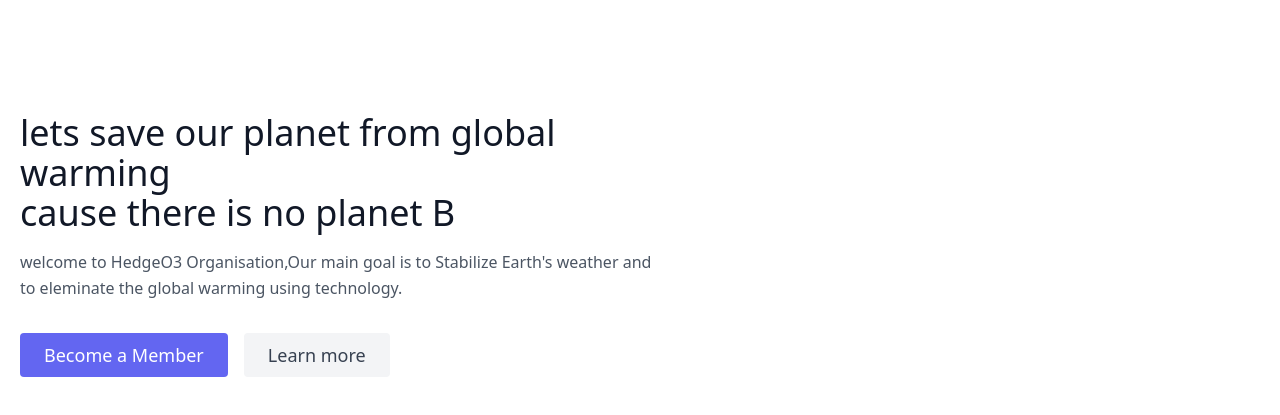
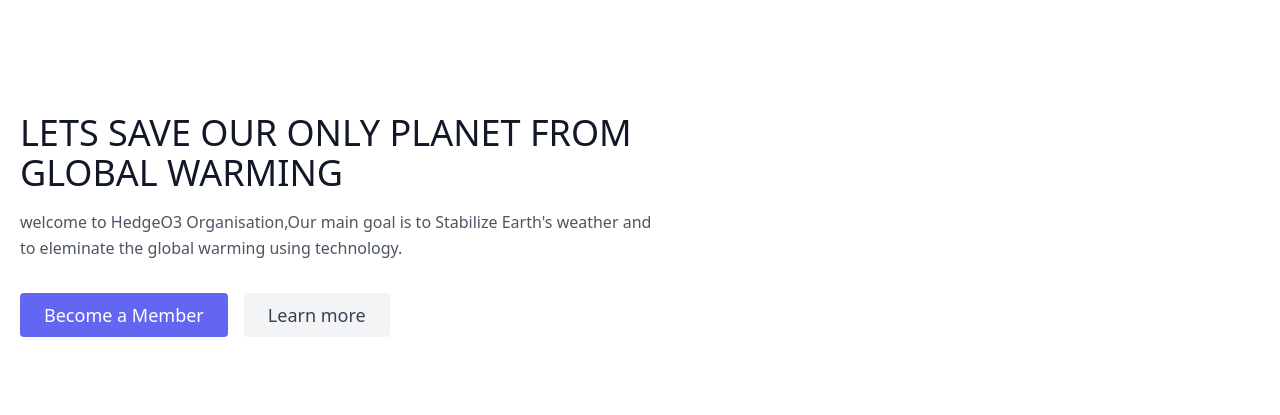
Before and after one commit to Mohanashiva/HEDGEO3, a plain HTML site: page index.html in a window 1280 px wide. Shown: the part 63-478 px from the top of the page. Drawn offline with nearby package versions, Linux system fonts and the light colour scheme.

Commit message:
Update index.html

```diff
--- a/index.html
+++ b/index.html
@@ -32,8 +32,8 @@
 <section class="text-gray-600 body-font">
   <div class="container mx-auto flex px-5 py-24 md:flex-row flex-col items-center">
     <div class="lg:flex-grow md:w-1/2 lg:pr-24 md:pr-16 flex flex-col md:items-start md:text-left mb-16 md:mb-0 items-center text-center">
-      <h1 class="title-font sm:text-4xl text-3xl mb-4 font-medium text-gray-900">lets save our planet from global warming
-        <br class="hidden lg:inline-block">cause there is no planet B
+      <h1 class="title-font sm:text-4xl text-3xl mb-4 font-medium text-gray-900">LETS SAVE OUR ONLY PLANET FROM GLOBAL WARMING
+        <br class="hidden lg:inline-block">
       </h1>
       <p class="mb-8 leading-relaxed">welcome to HedgeO3 Organisation,Our main goal is to Stabilize Earth's weather and to eleminate the global warming using technology.</p>
       <div class="flex justify-center">
```
